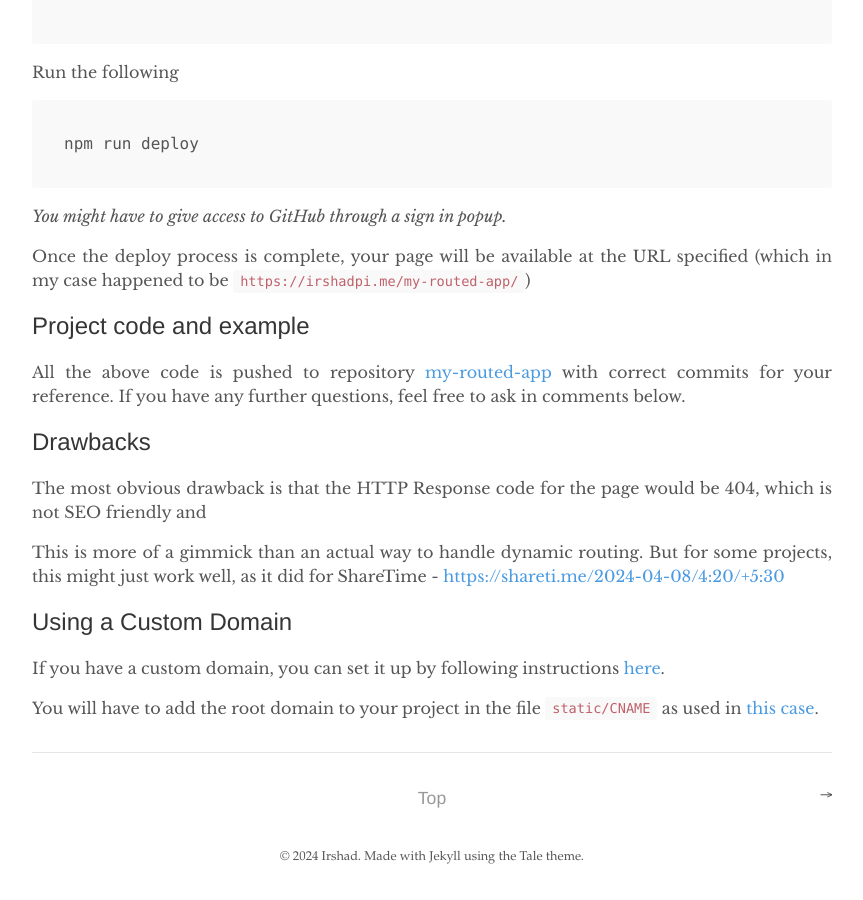
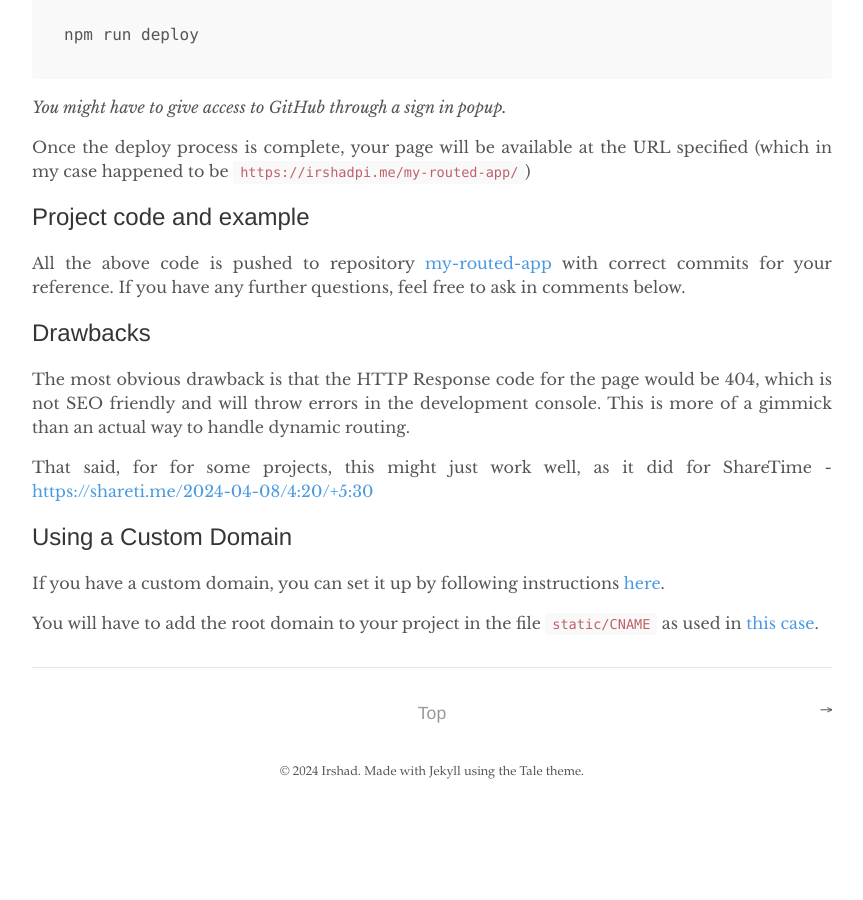
Before and after one commit to irshadshalu/irshadshalu.github.io, a Jekyll site: the page built from _posts/2024-04-05-deploying-sveltekit-dynamic-routes-github-pages.md, in a window 1280 px wide and 900 px high, scrolled down 8317 px. Shown: the whole window, without its empty margins (208-1071 px from the left). Built offline with Jekyll 4.4.1, drawn with Linux system fonts in a browser that asks for light colours; comment, search, counter and statistics services are not loaded; after the commit the page ends 9132 px from its top, so only the background shows below that; some of the changed text lies outside the part shown.

Commit message:
posts: minor updates

```diff
--- a/_posts/2024-04-05-deploying-sveltekit-dynamic-routes-github-pages.md
+++ b/_posts/2024-04-05-deploying-sveltekit-dynamic-routes-github-pages.md
@@ -312,9 +311,9 @@
 
 ## Drawbacks
 
-The most obvious drawback is that the HTTP Response code for the page would be 404, which is not SEO friendly and
+The most obvious drawback is that the HTTP Response code for the page would be 404, which is not SEO friendly and will throw errors in the development console. This is more of a gimmick than an actual way to handle dynamic routing.
 
-This is more of a gimmick than an actual way to handle dynamic routing. But for some projects, this might just work well, as it did for ShareTime - [https://shareti.me/2024-04-08/4:20/+5:30](https://shareti.me/2024-04-08/4:20/+5:30)
+That said, for for some projects, this might just work well, as it did for ShareTime - [https://shareti.me/2024-04-08/4:20/+5:30](https://shareti.me/2024-04-08/4:20/+5:30)
 
 
 ## Using a Custom Domain
```
Also changed, not shown: other parts of _posts/2024-04-05-deploying-sveltekit-dynamic-routes-github-pages.md (+2 -3 lines).
